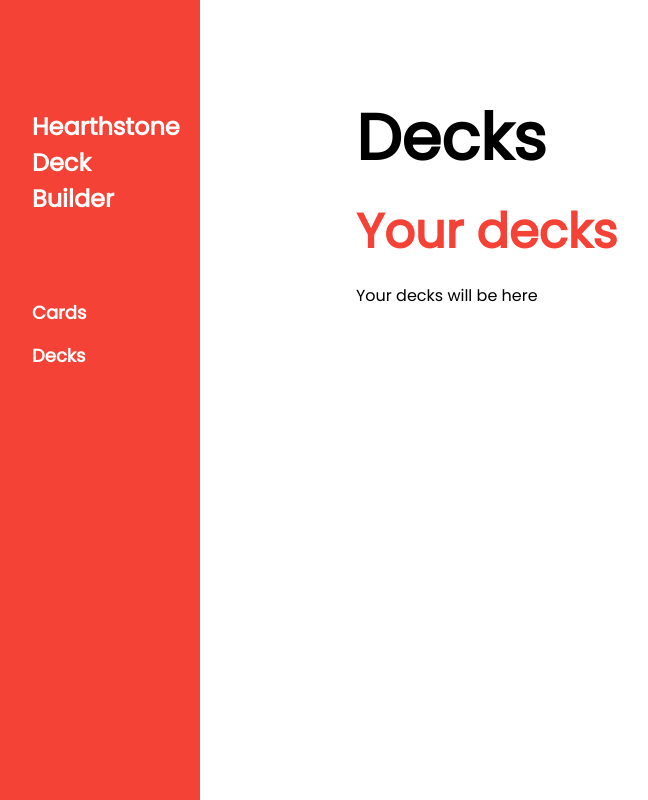
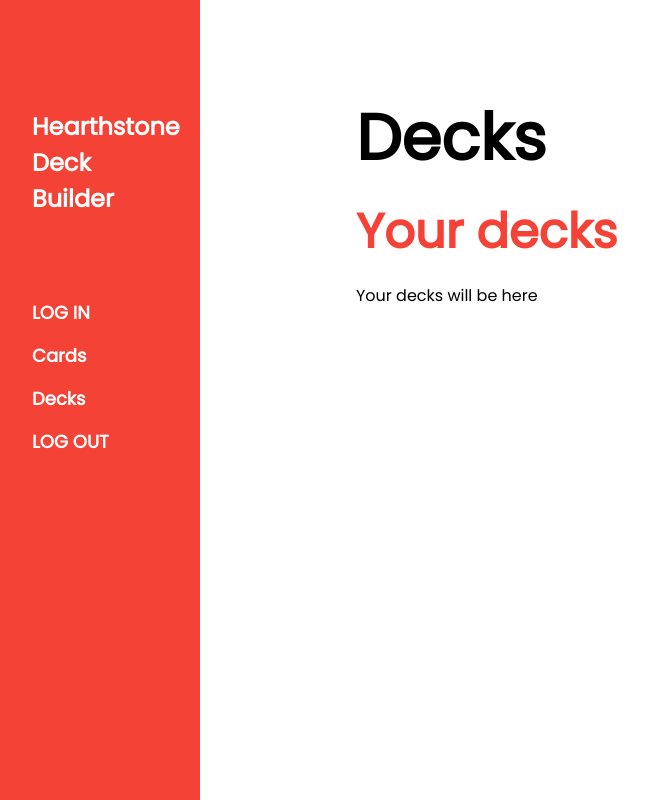
Before and after one commit to viloc98/HearthstoneDT, a Django app: page /HSDT/decks/ in a window 1280 px wide. Shown: the whole page, without its empty margins (0-648 px from the left). Run offline with Django 3.2, Linux system fonts and the light colour scheme.

Commit message:
Added login and logout buttons + redirections

```diff
--- a/HearthstoneDT/settings.py
+++ b/HearthstoneDT/settings.py
@@ -120,3 +120,5 @@
 # https://docs.djangoproject.com/en/2.2/howto/static-files/
 
 STATIC_URL = '/static/'
+LOGIN_REDIRECT_URL = '/HSDT/'
+LOGOUT_REDIRECT_URL = '/HSDT/'
--- a/templates/blank_template.html
+++ b/templates/blank_template.html
@@ -20,8 +20,10 @@
     <h3 class="w3-padding-64"><b>Hearthstone<br>Deck Builder</b></h3>
   </div>
   <div class="w3-bar-block">
-    <a href="{% url 'HSDT:cards' %}" onclick="w3_close()" class="w3-bar-item w3-button w3-hover-white">Cards</a>
-    <a href="{% url 'HSDT:decks' %}" onclick="w3_close()" class="w3-bar-item w3-button w3-hover-white">Decks</a>
+      <a href="{% url 'HSDT:login' %}" onclick="w3_close()" class="w3-bar-item w3-button w3-hover-white">LOG IN</a>
+      <a href="{% url 'HSDT:cards' %}" onclick="w3_close()" class="w3-bar-item w3-button w3-hover-white">Cards</a>
+      <a href="{% url 'HSDT:decks' %}" onclick="w3_close()" class="w3-bar-item w3-button w3-hover-white">Decks</a>
+      <a href="{% url 'HSDT:logout' %}" onclick="w3_close()" class="w3-bar-item w3-button w3-hover-white">LOG OUT</a>
   </div>
 </nav>
 
```
Also changed, not shown: HSDT/admin.py (line endings or trailing spaces).
